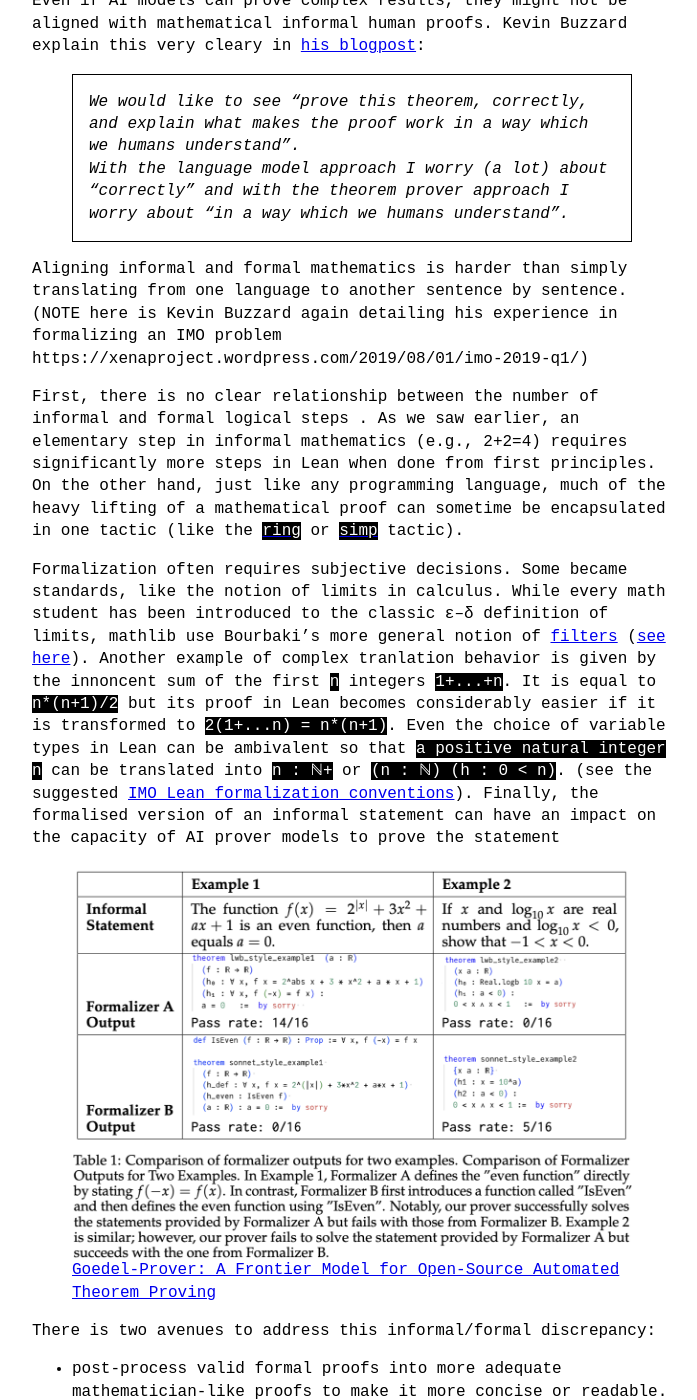
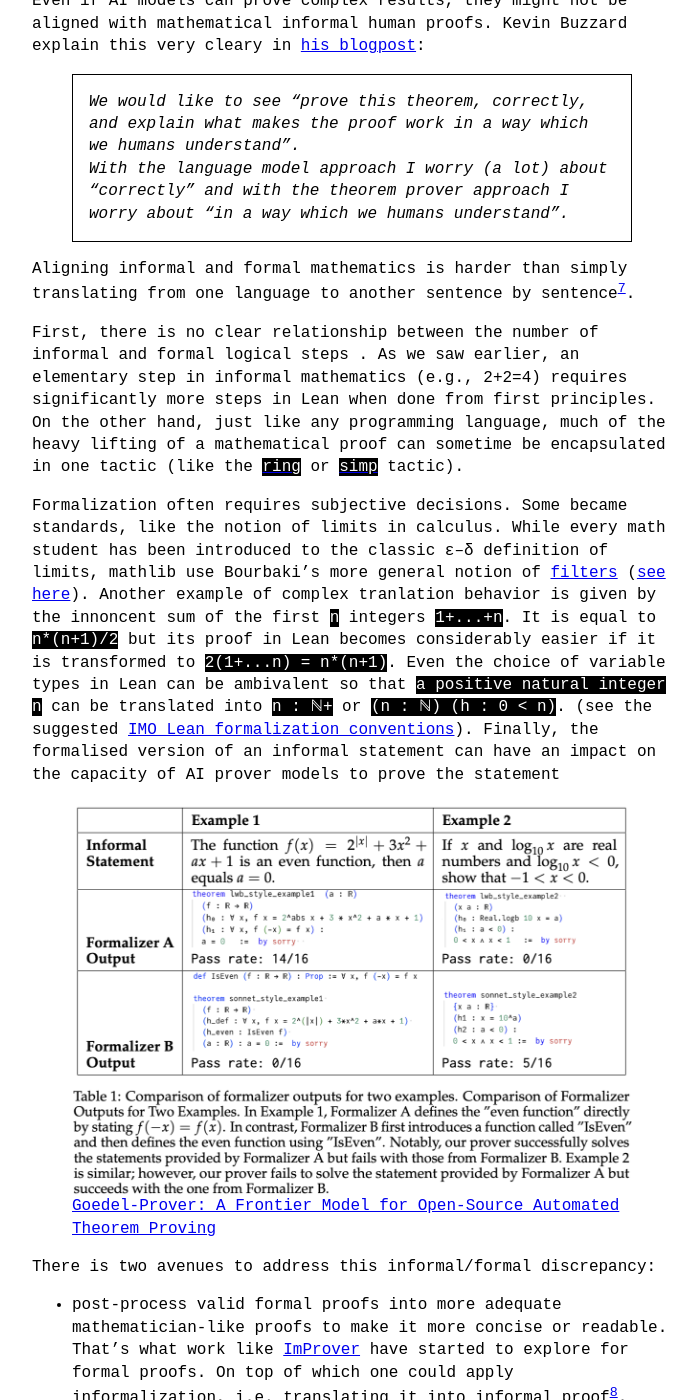
Before and after one commit to dsleo/dsleo.github.io, a Jekyll site: the page built from _posts/2025-04-18-aiformath.md, in a window 1280 px wide and 1400 px high, scrolled down 4870 px. Shown: the whole window, without its empty margins (288-985 px from the left). Built offline with Jekyll 4.4.1, drawn with Linux system fonts in a browser that asks for light colours; some of the changed lines change nothing that is shown; some of the changed text lies outside the part shown.

Commit message:
add reference

```diff
--- a/_posts/2025-04-18-aiformath.md
+++ b/_posts/2025-04-18-aiformath.md
@@ -88,8 +88,7 @@
 > We would like to see “prove this theorem, correctly, and explain what makes the proof work in a way which we humans understand”.
 > With the language model approach I worry (a lot) about “correctly” and with the theorem prover approach I worry about “in a way which we humans understand”.
 
-Aligning informal and formal mathematics is harder than simply translating from one language to another sentence by sentence.
-(NOTE here is Kevin Buzzard again detailing his experience in formalizing an IMO problem https://xenaproject.wordpress.com/2019/08/01/imo-2019-q1/)
+Aligning informal and formal mathematics is harder than simply translating from one language to another sentence by sentence[^7].
 
 First, there is no clear relationship between the number of informal and formal logical steps . As we saw earlier, an elementary step in informal mathematics (e.g., 2+2=4) requires significantly more steps in Lean when done from first principles. On the other hand, just like any programming language, much of the heavy lifting of a mathematical proof can sometime be encapsulated in one tactic (like the [`ring`](https://leanprover-community.github.io/mathlib_docs/tactic/ring.html) or  [`simp`](https://leanprover-community.github.io/extras/simp.html) tactic).
 
@@ -105,8 +104,8 @@
 </figure>
 
 There is two avenues to address this informal/formal discrepancy:
-- post-process valid formal proofs into more adequate mathematician-like proofs to make it more concise or readable. That's what work like [ImProver](https://arxiv.org/pdf/2410.04753) have started to explore for formal proofs. On top of which one could apply informalization, i.e. translating it into informal proof[^7].
-- force the theorem provers model to generate natural proofs. This is what [Kimina-Prover](https://arxiv.org/pdf/2504.11354)[^8] set up to do by following the DeepSeek-R1 recipe of long chain-of-thoughts. Specifically, the model is trained to "think" (literally between <think> </think>tags) mixing informal reasoning and formal code snippet, before ultimately generating the full formalized Lean proof. This leverage the very strong capabalities of recent modern LLM for informal math reasoning with the logical guarantee of formal verification.
+- post-process valid formal proofs into more adequate mathematician-like proofs to make it more concise or readable. That's what work like [ImProver](https://arxiv.org/pdf/2410.04753) have started to explore for formal proofs. On top of which one could apply informalization, i.e. translating it into informal proof[^8].
+- force the theorem provers model to generate natural proofs. This is what [Kimina-Prover](https://arxiv.org/pdf/2504.11354)[^9] set up to do by following the DeepSeek-R1 recipe of long chain-of-thoughts. Specifically, the model is trained to "think" (literally between <think> </think>tags) mixing informal reasoning and formal code snippet, before ultimately generating the full formalized Lean proof. This leverage the very strong capabalities of recent modern LLM for informal math reasoning with the logical guarantee of formal verification.
 
 <figure>
   <img src="/assets/images/kiminaprover.png" alt="Kimina-Prover" style="height: 500px; object-fit: contain;">
@@ -137,14 +136,14 @@
   <figcaption>Problem 4 from the 2005 IMO.</figcaption>
 </figure>
 
-The limitation of AI benchmarks, where models can exploit similarities between their training data and the benchmark data, is exactly what mathematicians aim for: finding similar problems, equations or formulaes than the ones they are currently facing. In Machine Learning terms, this is simply mathematical semantic search which is often referred to as Mathematical Information Retrieval (MIR)[^9]. The need for [mathematical knowledge management](https://en.wikipedia.org/wiki/Mathematical_knowledge_management) has been clearly expressed by the community for a few decade already.
+The limitation of AI benchmarks, where models can exploit similarities between their training data and the benchmark data, is exactly what mathematicians aim for: finding similar problems, equations or formulaes than the ones they are currently facing. In Machine Learning terms, this is simply mathematical semantic search which is often referred to as Mathematical Information Retrieval (MIR)[^10]. The need for [mathematical knowledge management](https://en.wikipedia.org/wiki/Mathematical_knowledge_management) has been clearly expressed by the community for a few decade already.
 
 Trading the ambivalence of natural language for Mathematics comes with its unique set of challenges, whether notation ambiguity (`G` denotes a group or a graph?), non-trivial semantic equivalences (`n*(n+1)/2` or `∑_{i=1}^n i`?) or even symbolic sensitivity (semantic impact of a change of sign). Those are fundamental limitations for building efficient indexing systems for Mathematics that might explain why current specialised search engines such as [approach.xyz](https://approach0.xyz/search/) or [searchonmath](https://www.searchonmath.com/) are still far from being satisfactory.
 
 As a quick experiment, querying general-purpose commercial LLMs to recognize group structures, such as `G=⟨a,b ∣ a^2=b^2=(ab)2=e⟩`, yields inconsistent yet promising results([Claude](https://claude.ai/share/acaf9ba8-fb8f-4af3-b298-d507bf2c94d6
 ) succeeds immediately, while [ChatGPT](https://chatgpt.com/share/6818b5bc-dfcc-8002-b29f-fd44205f0833) typically fails but can self-correct with ease). This is an encouraging sign that LLMs could help with this retrieval task.
 
-Last but not least, AI’s potential for mathematical discovery goes far beyond simply proving known theorems as it extends to the very generation of new conjectures and hypotheses. Back in 2021, before the rise of LLMs, the paper [Advancing mathematics by guiding human intuition with AI](https://www.nature.com/articles/s41586-021-04086-x) was published in Nature[^10], demonstrating how deep learning can be leveraged for conjecture generation, which eventually led mathematicians to prove new results in knot theory and representation theory. This was one of the first successful instances of ML-assisted conjecture generation. The overall worklow is described below:
+Last but not least, AI’s potential for mathematical discovery goes far beyond simply proving known theorems as it extends to the very generation of new conjectures and hypotheses. Back in 2021, before the rise of LLMs, the paper [Advancing mathematics by guiding human intuition with AI](https://www.nature.com/articles/s41586-021-04086-x) was published in Nature[^11], demonstrating how deep learning can be leveraged for conjecture generation, which eventually led mathematicians to prove new results in knot theory and representation theory. This was one of the first successful instances of ML-assisted conjecture generation. The overall worklow is described below:
 
 <figure>
   <img src="/assets/images/geordie_nature.png" alt="IMO 2005 P4">
@@ -152,7 +151,7 @@
 </figure>
 
 
-More recently, FunSearch was introduced in yet another Nature paper [Mathematical Discoveries from Program Search with Large Language Models](https://www.nature.com/articles/s41586-023-06924-6)[^11], presenting a novel framework that pairs a pretrained LLM with a systematic evaluator in an evolutionary loop. Rather than searching directly for solutions, FunSearch explores the space of (Python) programs that generate solutions. This approach led to new state-of-the-art constructions in extremal combinatorics. The programs that FunSearch find are often interpretable, allowing mathematicians to understand and refine the discovered strategies.
+More recently, FunSearch was introduced in yet another Nature paper [Mathematical Discoveries from Program Search with Large Language Models](https://www.nature.com/articles/s41586-023-06924-6)[^12], presenting a novel framework that pairs a pretrained LLM with a systematic evaluator in an evolutionary loop. Rather than searching directly for solutions, FunSearch explores the space of (Python) programs that generate solutions. This approach led to new state-of-the-art constructions in extremal combinatorics. The programs that FunSearch find are often interpretable, allowing mathematicians to understand and refine the discovered strategies.
 
 Another notable method is [PatternBoost](https://arxiv.org/pdf/2411.00566) which takes a different approach to automated discovery. It alternates between a local search phase—using classical algorithms to generate promising constructions—and a global phase in which a transformer is trained on the best examples to guide future searches. By blending symbolic search with neural generalization, it demonstrates how ML can help surface mathematical patterns that elude purely human or purely algorithmic approaches.
 
@@ -169,8 +168,9 @@
 [^4]: See Kevin Buzzard's [take](https://xenaproject.wordpress.com/2025/01/20/think-of-a-number/) on FrontierMath.
 [^5]: [Here](https://leanprover-community.github.io/undergrad_todo.html) are all the very basic undergraduate mathematic not even formalized in mathlib
 [^6]: One point shy from a gold medal. Also a great example of DeepMind incentives, when the announcement was limited to a marketing publication.
-[^7]: On my limited set of tests, I found Claude 3.7 to do a great job at informalization.
-[^8]: Full disclaimer, I currently work for Project Numina.
-[^9]: [Here](https://arxiv.org/abs/2408.11646) is a very nice and modern survey of the field.
-[^10]: Fun fact, one of the co-author Geordie Williamson, Professor of Mathematics at the University of Sydney was my PhD *rapporteur*.
-[^11]: Because Google's code for FunSearch is surprinsgly incomplete, a complete open source implementation can be found [here](https://github.com/kitft/funsearch).
+[^7]: Kevin Buzzard again detailing [his experience](https://xenaproject.wordpress.com/2019/08/01/imo-2019-q1/)) in formalizing an IMO problem.
+[^8]: On my limited set of tests, I found Claude 3.7 to do a great job at informalization.
+[^9]: Full disclaimer, I currently work for Project Numina.
+[^10]: [Here](https://arxiv.org/abs/2408.11646) is a very nice and modern survey of the field.
+[^11]: Fun fact, one of the co-author Geordie Williamson, Professor of Mathematics at the University of Sydney was my PhD *rapporteur*.
+[^12]: Because Google's code for FunSearch is surprinsgly incomplete, a complete open source implementation can be found [here](https://github.com/kitft/funsearch).
```
